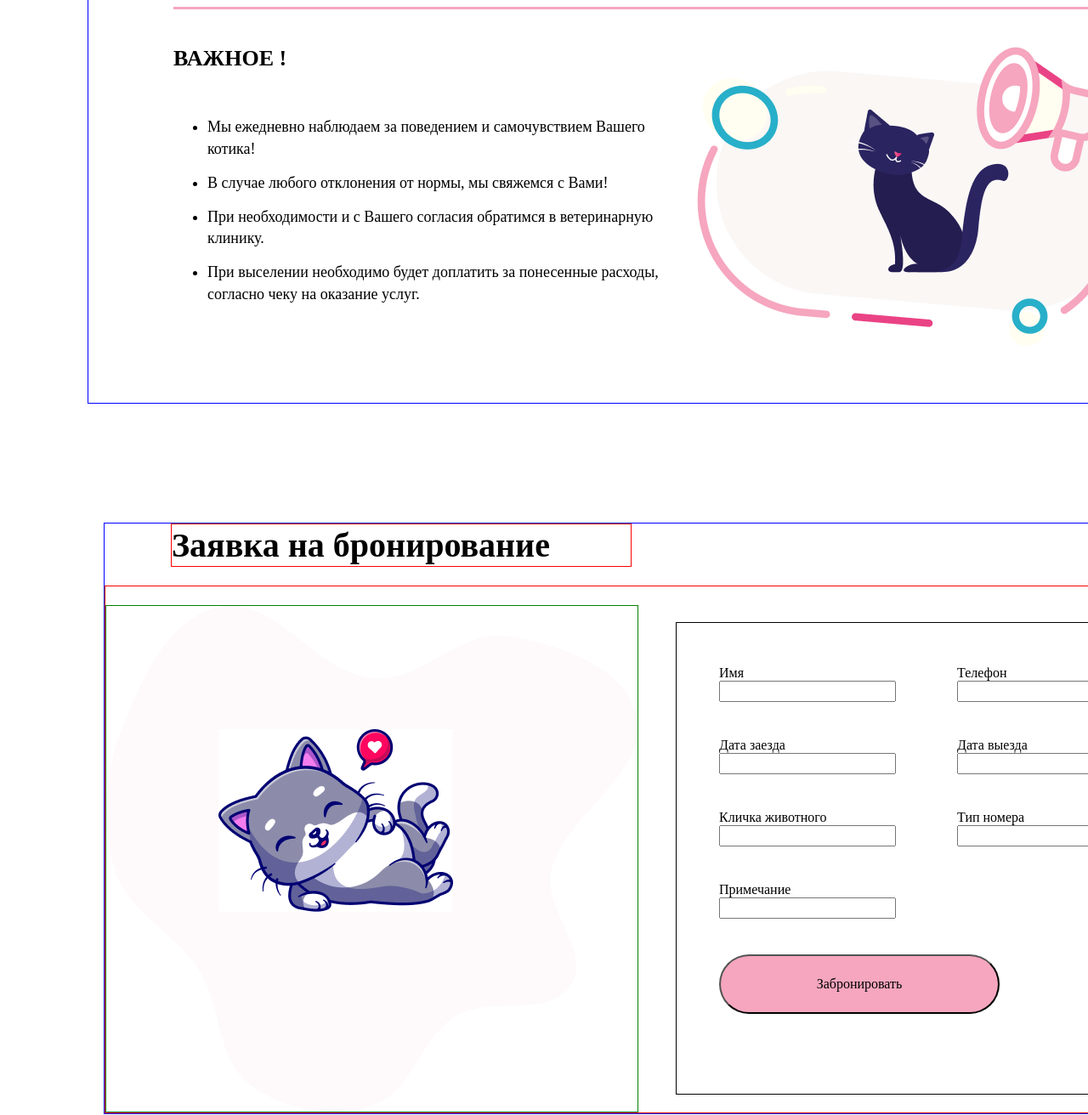
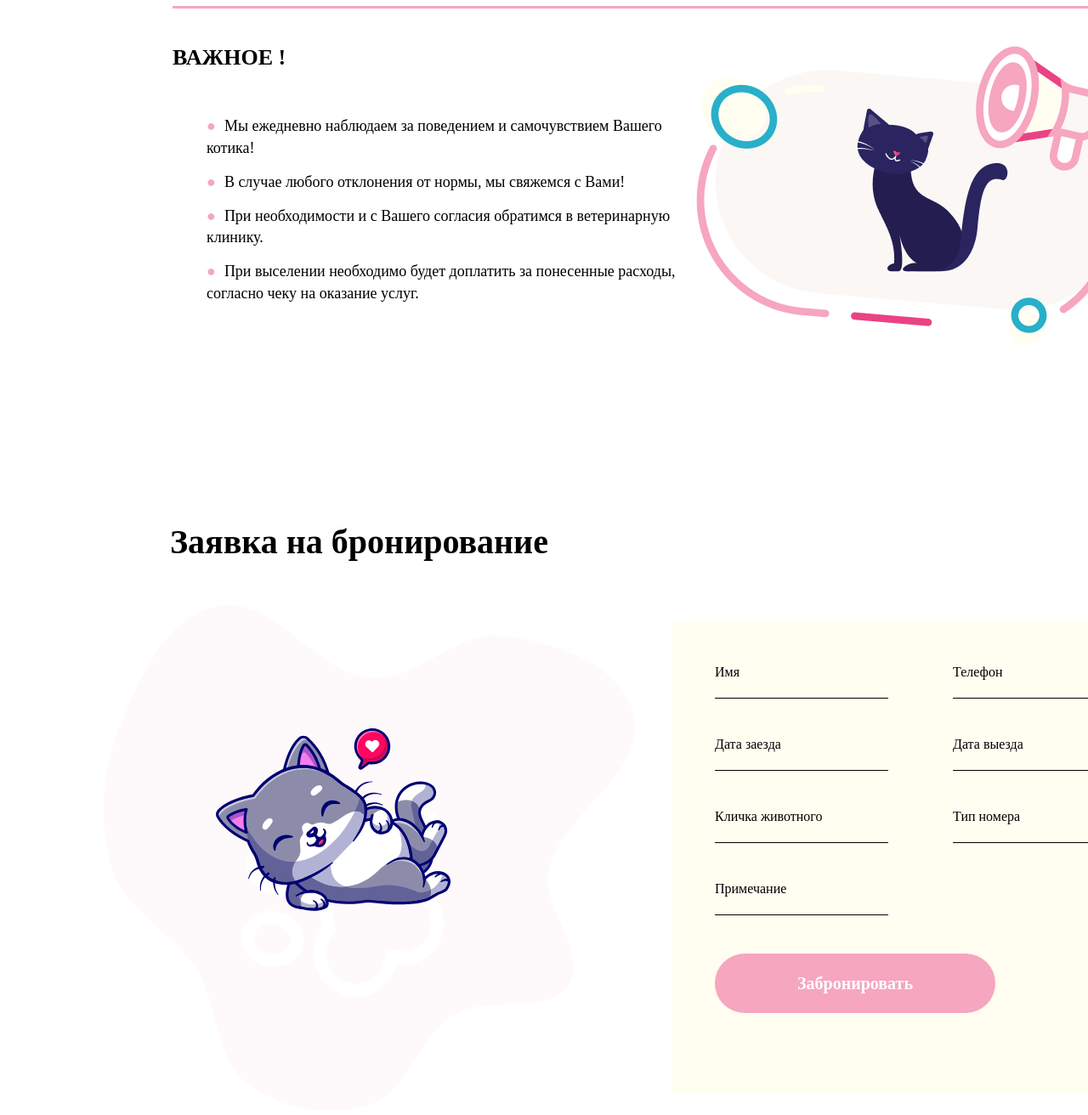
Before and after one commit to garozaev/Project_1, a plain HTML site: page index.html in a window 1280 px wide. Shown: the part 1000-2312 px from the top of the page at 85% size. Drawn offline with Linux system fonts and the light colour scheme.

Commit message:
third rty

```diff
--- a/index.html
+++ b/index.html
@@ -16,7 +16,19 @@
         grid-template-rows: repeat(4,250px) 1fr;
         align-content: stretch;
         justify-content: end;
-        border: 1px solid blue;
+        /* border: 1px solid blue; */
+    }
+    .fon_kitty {
+        position: absolute;
+        width: 627px;
+        height: 595px;
+        z-index: -1;
+        /* margin: 100.18px 167.11 152.85 105.51; */
+        background-image: url(assets/images/fon_kitty.png);
+        /* border: 1px solid blue; */
+    }
+    .foot_print {
+        margin: 100.18px 167.11px 152.85px 105.51px;
     }
     .h1 {
         grid-area: 1/1/2/3;
@@ -24,44 +36,34 @@
         /*border: 1px solid red;
         background-color: beige;*/
     }
-    .inprice {
+    .inprice,
+    .list_inprice,
+    .recomm,
+    .list_recomm,
+    .food,
+    .food_text {
         border-bottom: 3px solid #F6A6BF;
         /*border: 1px solid red;
         background-color: rgb(149, 186, 151);*/
     }
-    .list_inprice {
-        border-bottom: 3px solid #F6A6BF;
-        /*border: 1px solid red;
-        background-color: rgb(231, 210, 173);*/
+    li {
+        list-style-type: none;/*прячет разметку*/
+        margin-bottom: 15px;
     }
-    .recomm {
-        border-bottom: 3px solid #F6A6BF;
-        /*background-color: rgb(183, 216, 193);*/
+    li::before {
+        color: #F6A6BF;
+        content: "\25CF";
+        padding-right: 10px;
     }
-    .list_recomm {
-        border-bottom: 3px solid #F6A6BF;
-        /*border: 1px solid red;
-        background-color: rgb(206, 165, 199);*/
-    }
-    .food {
-        border-bottom: 3px solid #F6A6BF;
-        /*border: 1px solid red;
-        background-color: rgb(114, 220, 230);*/
-    }
-    .food_text {
-        border-bottom: 3px solid #F6A6BF;
-        /*border: 1px solid red;
-        background-color: rgb(152, 212, 148);*/
-    }
-    .important {
+    /* .important {
         /*border-bottom: 3px solid red;*/
         /*border: 1px solid red;
-        background-color: rgb(123, 123, 105);*/
-    }
-    .picture-important {
-        /*border: 1px solid red;
-        background-color: rgb(231, 231, 135);*/
-    }
+        background-color: rgb(123, 123, 105);
+    }*/
+    /*.picture-important {
+        border: 1px solid red;
+        background-color: rgb(231, 231, 135);
+    } */
     p {
         /*background-color: aqua;*/
         font-size: 40px;
@@ -95,9 +97,6 @@
         line-height: 140%; /* 25.2px */
         /*border: 1px solid black;*/
     }
-    li {
-        margin-bottom: 15px;
-    }
     .text1,
     .text2 {
         margin-top: 47px;
@@ -105,11 +104,10 @@
         color: var(--, #242424);
         font-family: Montserrat;
         font-size: 18px;
-        ont-style: normal;
+        font-style: normal;
         font-weight: 400;
         line-height: 140%;
     }
-
     .page_5 {
         display: flex;
         flex-direction: row;
@@ -119,10 +117,10 @@
         margin-top: 140px;
         margin-right: 200px;
         margin-left: 122px;
-        border: 1px solid blue;
+        /* border: 1px solid blue; */
     }
     .h2 {
-        border: 1px solid red;
+        /* border: 1px solid red; */
         width: 540px;
         height: 49px;
         margin-left: 78px;
@@ -132,55 +130,83 @@
         line-height: 49px;
         letter-spacing: 0em;
         text-align: left;
-
     }
     .container {
         display: flex;
         flex-grow: 1;
-        border: 1px solid red;
+        /* align-content: space-between; */
+        /* border: 1px solid red; */
     }
     .picture_reservation {
         justify-self: flex-start;
         align-self: flex-end;
-        background-image: url(assets/images/fon_kitty.png);
-        border: 1px solid green;
+        /* background-image: url(assets/images/fon_kitty.png); */
+        /* border: 1px solid green; */
         width: 625px;
         height: 595px;
     }
     .kitty {
+        position: absolute;
+        z-index: 1;
         margin: 145px 217px 235.35px 132px;
+        background: none;
+    }
+    .fon_reservation {
+        position: absolute;
+        width: 625px;
+        height: 595px;
+        z-index: -1;
+        /* margin: 100.18px 167.11 152.85 105.51; */
+        background-image: url(assets/images/fon_kitty.png);
+        /* border: 5px solid blue; */
+    }
+    .foot_print1 {
+        margin: 170px 110px;
     }
     .reserv {
-        /*justify-self: flex-end;
-        align-self: flex-end;*/
+        /* justify-self: flex-end; */
+        /* align-self: flex-end; */
         display: grid;
         grid-template-columns: repeat(2, 230px);
         grid-template-rows: repeat(4, 35px) 1fr;
         margin: 20px 0px 21px 44px;
-        border: 1px solid black;
+        background-color: #FFFEF1;
+        /* border: 1px solid black; */
         align-self: end;
         width: 609px;
         height: 554px;
-        gap: 50px
+        gap: 50px;
     }
-
     .button {
         grid-area: 5/1/6/3;
         margin: 50px 50px 50px 50px;
+        /* background-color: aqua; */
+
     }
     .reservation_button {
         width: 330px;
         height: 70px;
         border-radius: 100px;
+        border: none;
         background-color: #F6A6BF;
+        color: white;
+        font-family: Montserrat;
+        font-size: 20px;
+        font-weight: 600;
+        line-height: 28px;
+        letter-spacing: 0em;
+    }
+    .reservation_button:active {
+        background-color: rgb(235, 20, 88);
     }
     .cont_note {
         grid-area: 4/1/5/3;
         margin: 50px 50px 50px 50px;
+        background-color: aquamarine;
     }
-    .cont {
-        margin: 50px 50px 50px 50px;
-    }
+    /*.input_note {
+
+    }*/
     .cont_mane,
     .cont_phone,
     .cont_checkin,
@@ -188,11 +214,23 @@
     .cont_petmane,
     .cont_type {
         margin: 50px 50px 50px 50px;
+        /* border-top: 1px solid black; */
+    }
+    input {
+        border: none;
+        background-color: #FFFEF1;
+        border-bottom: 1px solid black;
+        /* opacity: 1%; */
     }
     </style>
 </head>
 <body>
     <div class="page_4">
+        <div class="fon_kitty">
+            <div class="foot_print">
+                <img src="assets/images/footprint.png"/>
+            </div>
+        </div>
         <div class="h1">
             <p>Условия размещения</p>
         </div>
@@ -251,12 +289,17 @@
             <!--<p>Заявка на бронирование</p>-->
         </div>
         <div class="container">
-        <div class="picture_reservation">
-            <img class="kitty" src="assets/images/kitty.jpg"/>
-        </div>
-        <div class="reserv">
-                <div class="cont_mane">
-                <label for="name">Имя</label>
+                <div class="picture_reservation">
+                    <img class="kitty" src="assets/images/kitty2.svg"/>
+                    <div class="fon_reservation">
+                        <div class="foot_print1">
+                            <img src="assets/images/footprint.png"/>
+                        </div>
+                    </div>
+                </div>
+                <div class="reserv">
+                    <div class="cont_mane">
+                        <label for="name">Имя</label>
                     <div>
                         <input type="text" id="name">
                     </div>
@@ -294,11 +337,11 @@
                 <div class="cont_note">
                         <label for="note">Примечание</label>
                     <div>
-                        <input type="text" id="note">
+                        <input class="input_note" type="text" id="note">
                     </div>
                 </div>
                 <div class="button">
-                    <button class="reservation_button">
+                    <button type="submit" class="reservation_button">
                     Забронировать
                     </button>
                 </div>
```
Also changed, not shown: assets/images/Group 48.jpg (added), assets/images/Group 48.svg (added), assets/images/Vector (2).svg (added), assets/images/Vector (3).png (deleted), assets/images/footprint.png (added), assets/images/kitty2.svg (added).
